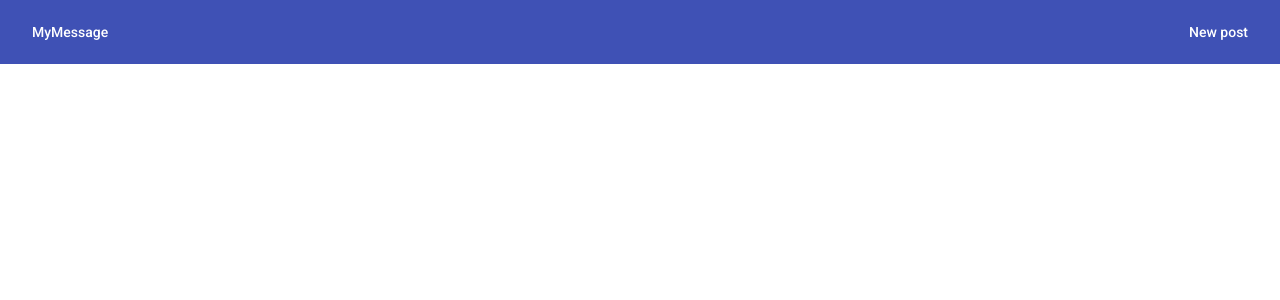
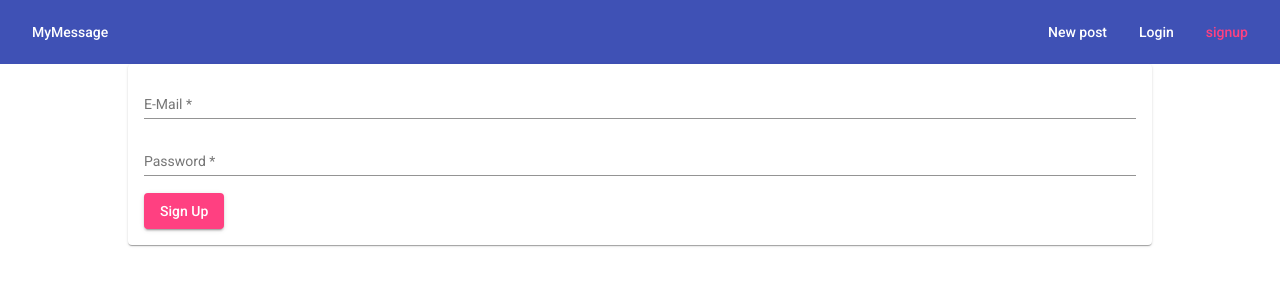
Before and after one commit to Rudresh-sisode/MyNewMEAN, an Angular app: page /signup in a window 1280 px wide. Before the commit this address led to /. Shown: the top 300 px of the page. Built offline with nearby package versions, Linux system fonts and the light colour scheme.

Commit message:
signup and login

```diff
--- a/src/app/app-routing.module.ts
+++ b/src/app/app-routing.module.ts
@@ -2,12 +2,16 @@
 import { Routes, RouterModule } from '@angular/router';
 import { PostListComponent } from './post/post-list/post-list.component';
 import { PostCreateComponent } from './post/post-create/post-component';
+import { LoginComponent } from './auth/login/login.component';
+import { SignupComponent } from './auth/signup/signup.component';
 
 
 const routes: Routes = [
   {path:'',component:PostListComponent},
   {path:'create',component:PostCreateComponent},
-  {path:'edit/:postId',component:PostCreateComponent}
+  {path:'edit/:postId',component:PostCreateComponent},
+  {path:'login',component:LoginComponent},
+  {path:'signup',component:SignupComponent}
 ];
 
 @NgModule({
--- /dev/null
+++ b/src/app/auth/login/login.component.css
@@ -0,0 +1,9 @@
+
+
+mat-form-field {
+  width: 100%;
+}
+
+mat-spinner {
+  margin:auto;
+}
--- /dev/null
+++ b/src/app/auth/login/login.component.html
@@ -0,0 +1,19 @@
+<mat-card>
+  <mat-spinner *ngIf="isLoading"></mat-spinner>
+  <form  (submit)="onLogin(loginForm)" #loginForm="ngForm" *ngIf="!isLoading">
+    <mat-form-field>
+      <input matInput name="email" ngModel type="email"  placeholder="E-Mail" #emailInput="ngModel" required email >
+      <mat-error *ngIf="emailInput.invalid">Please enter the valid email address</mat-error>
+
+    </mat-form-field>
+  <mat-form-field>
+   <input type="password" name="password" ngModel matInput placeholder="Password" #passwordInput="ngModel" required>
+    <mat-error *ngIf="passwordInput.invalid">Please Enter Valid Password</mat-error>
+  </mat-form-field>
+  <button
+   mat-raised-button
+   color="accent"
+   type="submit">Login</button>
+  </form>
+
+</mat-card>
--- /dev/null
+++ b/src/app/auth/login/login.component.ts
@@ -0,0 +1,17 @@
+ import { Component, OnInit } from '@angular/core';
+import { NgForm } from '@angular/forms';
+
+@Component({
+
+  templateUrl: './login.component.html',
+  styleUrls:['./login.component.css']
+})
+
+export class LoginComponent  {
+
+  isLoading=false;
+
+  onLogin(form:NgForm){
+    console.log(form)
+  }
+}
--- /dev/null
+++ b/src/app/auth/signup/signup.component.css
@@ -0,0 +1,9 @@
+
+
+mat-form-field {
+  width: 100%;
+}
+
+mat-spinner {
+  margin:auto;
+}
--- /dev/null
+++ b/src/app/auth/signup/signup.component.html
@@ -0,0 +1,19 @@
+<mat-card>
+  <mat-spinner *ngIf="isLoading"></mat-spinner>
+  <form  (submit)="onSignup(signupForm)" #signupForm="ngForm" *ngIf="!isLoading">
+    <mat-form-field>
+      <input matInput name="email" ngModel type="email"  placeholder="E-Mail" #emailInput="ngModel" required email >
+      <mat-error *ngIf="emailInput.invalid">Please enter the valid email address</mat-error>
+
+    </mat-form-field>
+  <mat-form-field>
+   <input type="password" name="password" ngModel matInput placeholder="Password" #passwordInput="ngModel" required>
+    <mat-error *ngIf="passwordInput.invalid">Please Enter Valid Password</mat-error>
+  </mat-form-field>
+  <button
+   mat-raised-button
+   color="accent"
+   type="submit">Sign Up</button>
+  </form>
+
+</mat-card>
--- /dev/null
+++ b/src/app/auth/signup/signup.component.ts
@@ -0,0 +1,18 @@
+ import { Component, OnInit } from '@angular/core';
+import { NgForm } from '@angular/forms';
+
+@Component({
+
+  templateUrl: './signup.component.html',
+  styleUrls:['./signup.component.css']
+})
+
+
+export class SignupComponent  {
+
+  isLoading=false;
+
+  onSignup(form:NgForm){
+    console.log(form.value)
+  }
+}
--- a/src/app/header/header.component.css
+++ b/src/app/header/header.component.css
@@ -12,3 +12,6 @@
 .spacer{
   flex:1 1 auto;
 }
+ul{
+  display: flex;
+}
--- a/src/app/header/header.component.html
+++ b/src/app/header/header.component.html
@@ -5,5 +5,11 @@
     <li>
       <a mat-button routerLink="/create" routerLinkActive="mat-accent">New post</a>
     </li>
+    <li>
+      <a mat-button routerLink="/login" routerLinkActive="mat-accent">Login</a>
+    </li>
+    <li>
+      <a mat-button routerLink="/signup" routerLinkActive="mat-accent">signup</a>
+    </li>
   </ul>
 </mat-toolbar>
--- a/src/app/post/post-list/post-list.component.css
+++ b/src/app/post/post-list/post-list.component.css
@@ -15,6 +15,8 @@
 .post-image{
   width: 100%;
 }
+
+
 .post-image img{
   width: 100%;
   box-shadow: 1px 1px 5px rgba(red, green, blue, alpha);
```
Also changed, not shown: src/app/app.module.ts (+8 -3 lines), src/app/auth/s.txt (added).
